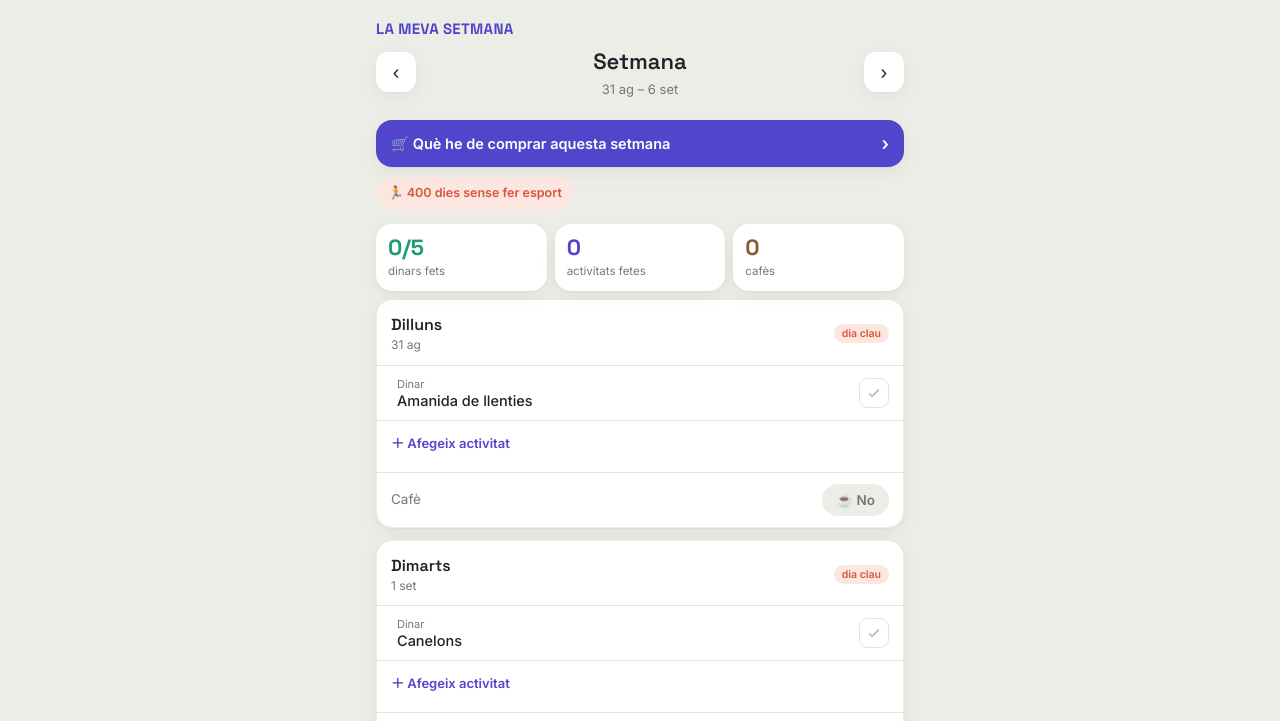
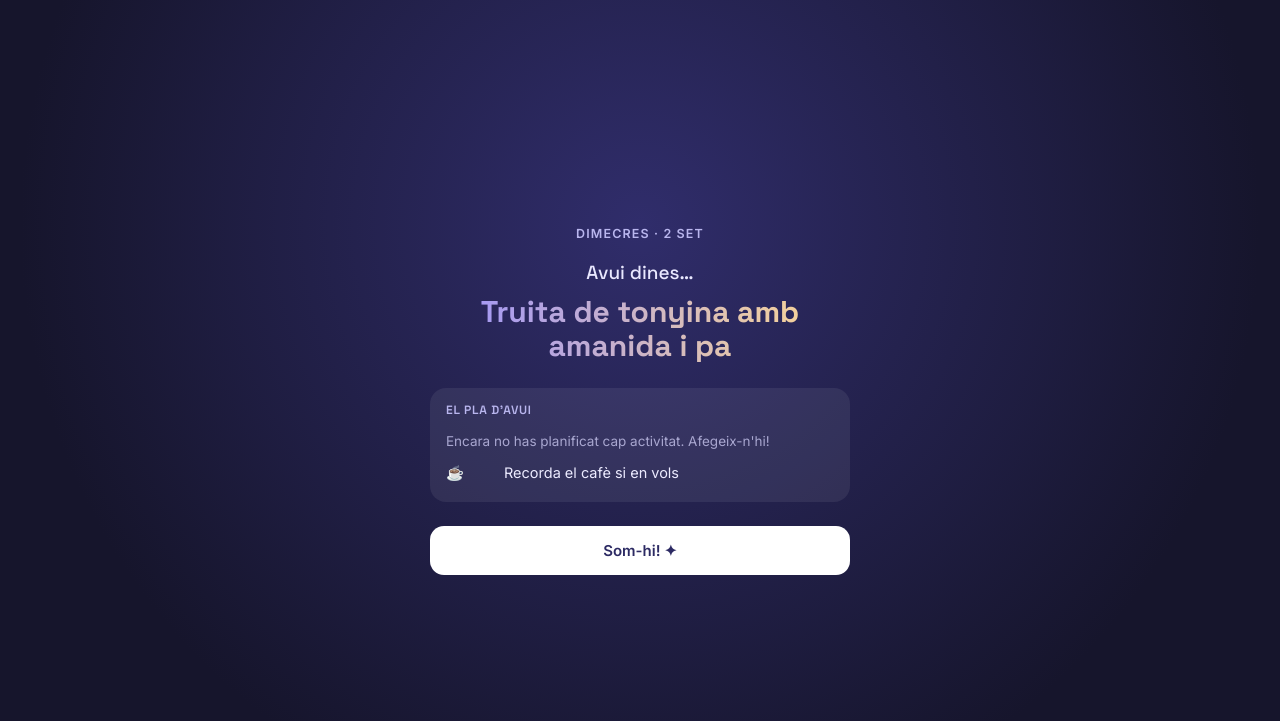
Before and after one commit to josepmoragas/rutinapp, a plain HTML site: page index.html in a window 1280 px wide. Shown: the top 721 px of the page. Drawn offline with Linux system fonts and the light colour scheme.

Commit message:
Add files via upload

```diff
--- a/index.html
+++ b/index.html
@@ -149,14 +149,33 @@ nav.tabs{position:fixed;bottom:0;left:0;right:0;background:rgba(255,255,255,.88)
 .barval{flex:0 0 30px;text-align:right;font-size:12.5px;color:var(--muted)}
 
 .hint{font-size:12px;color:var(--muted);text-align:center;margin:14px 0 24px;padding:0 20px}
-@media (prefers-reduced-motion:reduce){*{transition:none!important}}
+.reveal{position:fixed;inset:0;z-index:80;display:none;align-items:center;justify-content:center;padding:24px;
+  background:radial-gradient(circle at 50% 28%,#302d6b,#16152c 72%)}
+.reveal.open{display:flex}
+.reveal .card{max-width:420px;width:100%;text-align:center;color:#fff;animation:revealIn .5s ease}
+@keyframes revealIn{from{opacity:0;transform:translateY(12px)}to{opacity:1;transform:none}}
+.reveal .eyebrow{font-size:12.5px;letter-spacing:.09em;text-transform:uppercase;color:#b9b6ee;font-weight:600}
+.reveal .lead{font-family:"Space Grotesk";font-size:19px;margin:16px 0 8px;color:#e9e8ff}
+.reveal .dish{font-family:"Space Grotesk";font-weight:700;font-size:30px;line-height:1.15;min-height:46px;
+  background:linear-gradient(90deg,#9a91ff,#ffd98f);-webkit-background-clip:text;background-clip:text;-webkit-text-fill-color:transparent}
+.reveal .dish.shuffling{opacity:.65}
+.reveal .dish.lock{animation:dishPop .55s cubic-bezier(.2,1.3,.4,1)}
+@keyframes dishPop{0%{transform:scale(.85)}70%{transform:scale(1.08)}100%{transform:scale(1)}}
+.reveal .plan{margin-top:24px;text-align:left;background:rgba(255,255,255,.07);border-radius:16px;padding:14px 16px}
+.reveal .plan h4{font-family:"Space Grotesk";font-size:12px;letter-spacing:.06em;text-transform:uppercase;color:#b9b6ee;margin:0 0 8px;font-weight:600}
+.reveal .prow{display:flex;gap:12px;align-items:center;font-size:14.5px;padding:5px 0;color:#ecebff}
+.reveal .prow .t{font-weight:700;color:#ffd98f;min-width:46px}
+.reveal .prow.empty{color:#a9a7d0;font-size:13.5px}
+.reveal .go{margin-top:24px;width:100%;background:#fff;color:#2c2a63;font-weight:700;padding:15px;border-radius:14px;font-size:15px}
+.reveal .go:active{transform:scale(.98)}
+@media (prefers-reduced-motion:reduce){*{transition:none!important}.reveal .card,.reveal .dish.lock{animation:none!important}}
 </style>
 </head>
 <body>
 
 <div class="wrap">
   <header>
-    <div class="brand">LA MEVA SETMANA</div>
+    <div class="brand" onclick="dailyReveal()" style="cursor:pointer">LA MEVA SETMANA</div>
     <div class="weeknav">
       <button class="arrow" onclick="changeWeek(-1)">‹</button>
       <div style="text-align:center"><h1>Setmana</h1><div class="sub" id="weekSub"></div></div>
@@ -222,6 +241,19 @@ nav.tabs{position:fixed;bottom:0;left:0;right:0;background:rgba(255,255,255,.88)
 <div class="sheet" id="sheet">
   <div class="bg" onclick="closeSheet()"></div>
   <div class="panel"><h3 id="sheetTitle"></h3><div id="sheetBody"></div></div>
+</div>
+
+<div class="reveal" id="reveal">
+  <div class="card">
+    <div class="eyebrow" id="rvDate"></div>
+    <div class="lead" id="rvLead"></div>
+    <div class="dish" id="rvDish"></div>
+    <div class="plan">
+      <h4>El pla d'avui</h4>
+      <div id="rvPlan"></div>
+    </div>
+    <button class="go" onclick="closeReveal()">Som-hi! ✦</button>
+  </div>
 </div>
 
 <script>
@@ -365,12 +397,17 @@ function weekIngredients(){
 }
 
 /* ---------- Dies sense fer esport ---------- */
+function parseKey(k){const p=k.split("-").map(Number);return new Date(p[0],p[1]-1,p[2]);}
 function daysWithoutSport(){
+  const ks=Object.keys(weeks);if(!ks.length)return 0;
+  let earliest=null;ks.forEach(k=>{const dt=parseKey(k);if(!earliest||dt<earliest)earliest=dt;});
+  earliest.setHours(0,0,0,0);
   let count=0;let d=new Date();d.setHours(0,0,0,0);
-  for(let g=0;g<400;g++){
-    const wk=weeks[key(mondayOf(d))];let has=false;
-    if(wk){const idx=(d.getDay()+6)%7;const day=wk.days[idx];if(day&&day.acts.some(a=>a.done))has=true;}
-    if(has)break;count++;d=addDays(d,-1);
+  while(d>=earliest){
+    const wk=weeks[key(mondayOf(d))];
+    if(wk){const idx=(d.getDay()+6)%7;const day=wk.days[idx];if(day&&day.acts.some(a=>a.done))return count;}
+    count++;d=addDays(d,-1);
+    if(count>400)break;
   }
   return count;
 }
@@ -576,7 +613,45 @@ document.getElementById("newMealName").addEventListener("keydown",e=>{if(e.key==
 document.getElementById("newMealIng").addEventListener("keydown",e=>{if(e.key==="Enter")addMeal();});
 document.getElementById("newActName").addEventListener("keydown",e=>{if(e.key==="Enter")addActivity();});
 
+/* ---------- Reveal diari ---------- */
+let revealTimer=null;
+function closeReveal(){document.getElementById("reveal").classList.remove("open");if(revealTimer)clearInterval(revealTimer);}
+function dailyReveal(){
+  cursor=mondayOf(new Date());
+  const idx=(new Date().getDay()+6)%7;
+  const day=getWeek().days[idx];
+  const today=new Date();
+  document.getElementById("rvDate").textContent=DAYNAMES[idx]+" · "+fmtShort(today);
+  document.getElementById("rvLead").textContent=day.lunch?"Avui dines…":"Cap de setmana lliure";
+  const plan=document.getElementById("rvPlan");
+  let rows="";
+  const acts=[...day.acts].sort((a,b)=>(a.time||"99:99").localeCompare(b.time||"99:99"));
+  if(acts.length)rows+=acts.map(a=>'<div class="prow"><span class="t">'+(a.time||'—')+'</span><span>'+a.name+'</span></div>').join("");
+  else rows+='<div class="prow empty">Encara no has planificat cap activitat. Afegeix-n\'hi!</div>';
+  rows+='<div class="prow"><span class="t">☕</span><span>'+(day.coffee?"Cafè ja fet":"Recorda el cafè si en vols")+'</span></div>';
+  plan.innerHTML=rows;
+  document.getElementById("reveal").classList.add("open");
+  const el=document.getElementById("rvDish");
+  const finalTxt=day.lunch||"Tu tries!";
+  if(revealTimer)clearInterval(revealTimer);
+  const reduce=window.matchMedia&&window.matchMedia("(prefers-reduced-motion: reduce)").matches;
+  const pool=meals.filter(m=>m.active).map(m=>m.name);
+  el.classList.remove("lock");
+  if(reduce||!day.lunch||pool.length<3){el.textContent=finalTxt;el.classList.add("lock");return;}
+  el.classList.add("shuffling");let n=0;
+  revealTimer=setInterval(()=>{
+    el.textContent=pool[Math.random()*pool.length|0];
+    if(++n>=16){clearInterval(revealTimer);revealTimer=null;el.classList.remove("shuffling");
+      el.textContent=finalTxt;void el.offsetWidth;el.classList.add("lock");}
+  },75);
+}
+function maybeDailyReveal(){
+  const tk=key(new Date());
+  if(store.get("lastOpenDay","")!==tk){store.set("lastOpenDay",tk);dailyReveal();}
+}
+
 render();
+maybeDailyReveal();
 </script>
 </body>
 </html>
```
